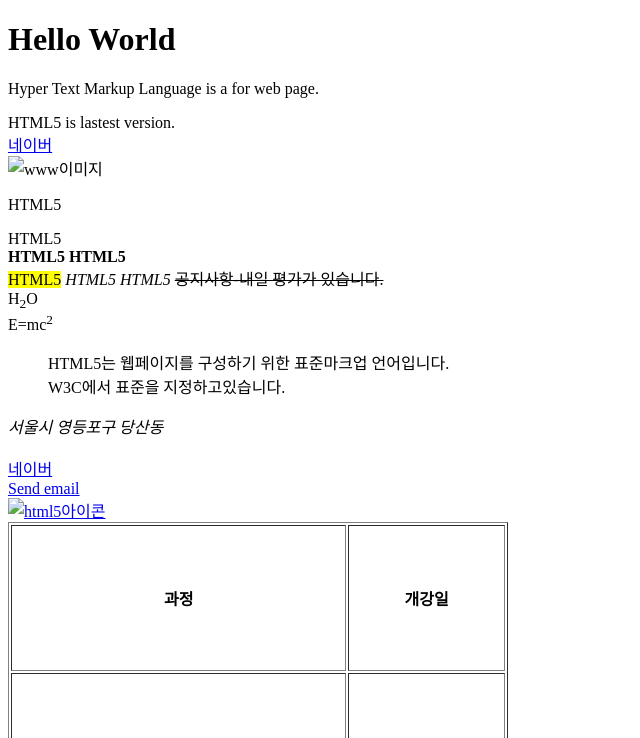
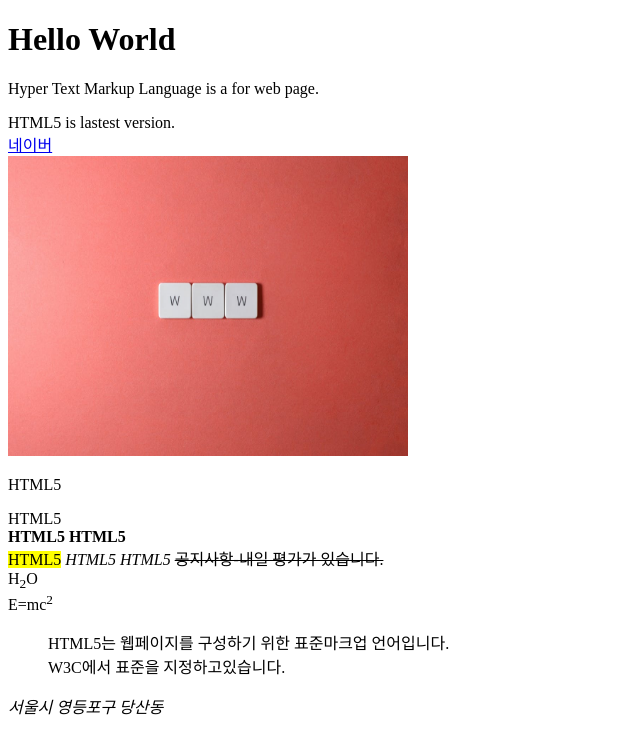
Before and after one commit to JwonHan11/portfolio, a plain HTML site: page index.html in a window 1280 px wide. Shown: the top 738 px of the page, without its empty margins (0-640 px from the left). Drawn offline with Linux system fonts and the light colour scheme.

Commit message:
Update index.html

```diff
--- a/index.html
+++ b/index.html
@@ -15,7 +15,7 @@
     HTML5 is lastest version.
     <br>
     <a href="http://www.never.com">네이버</a><br>
-    <img src="img/pic01.jpg" alt="www이미지" width="400" height="300">
+    <img src="img/pic01.png" alt="www이미지" width="400" height="300">
     <p>
     HTML5
     <P>
@@ -46,7 +46,7 @@
     <a href="mailto:someone@example.com">Send email</a>
     <br>
     <a href="http://www.w3.org">
-         <img src="img/pic02.png"  alt="html5아이콘">
+         <img src="img/pic02.jpg"  alt="html5아이콘">
     </a>
    <br>
    <table border="1" width="500" height="300">
```
